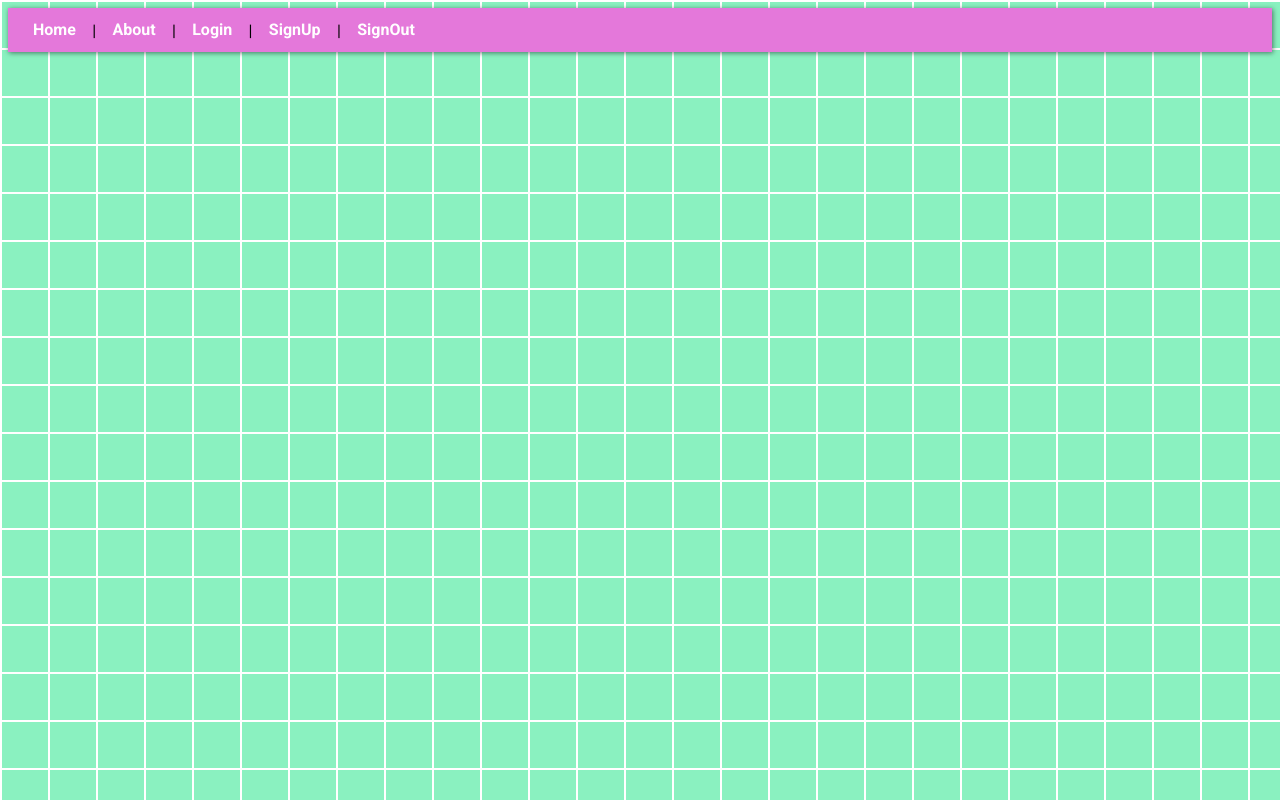
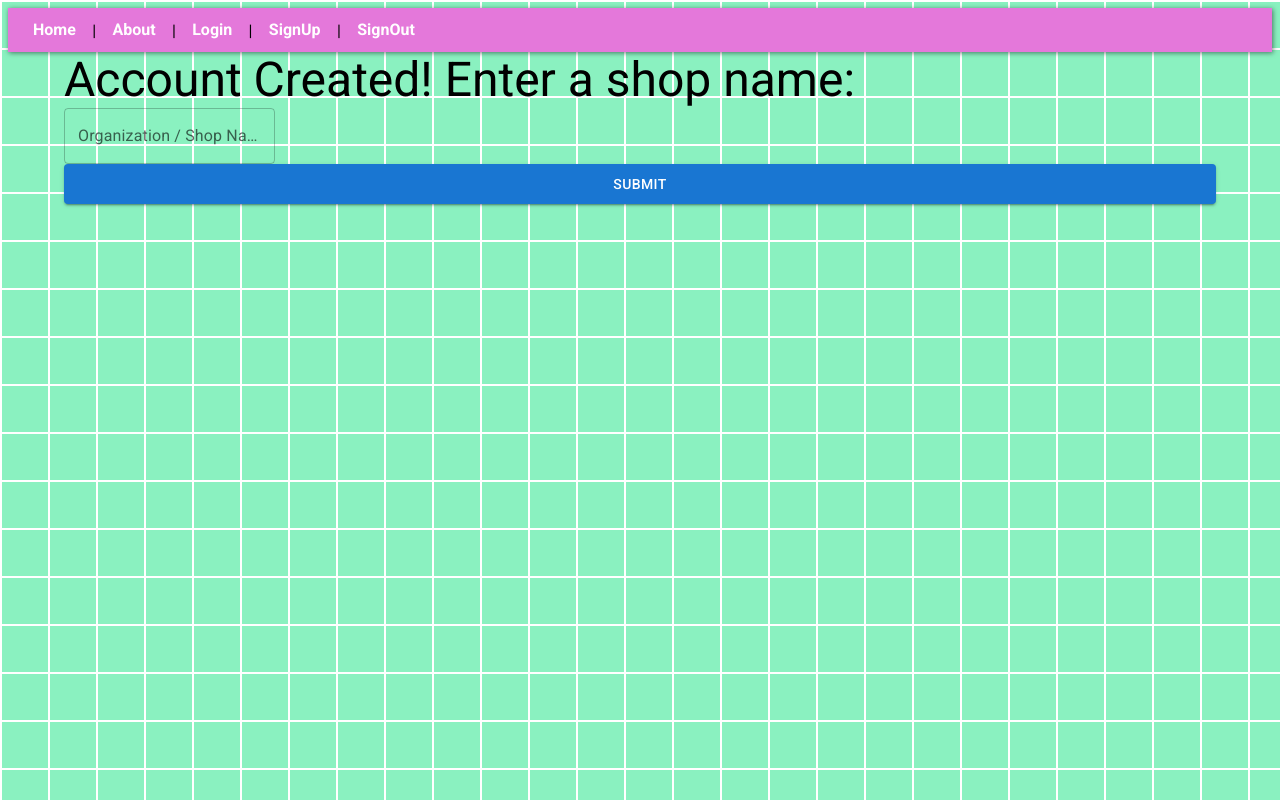
Before and after one commit to korovnmm/gashapon, a React (Create React App) app: page /account/setup in a window 1280 px wide. Built offline with nearby package versions, Linux system fonts and the light colour scheme; no server answers; the database is empty; sample sign-in values are in the browser's storage.

Commit message:
feat: added (non-functional) account setup page w/ redirects

```diff
--- a/src/App.js
+++ b/src/App.js
@@ -18,6 +18,7 @@ import { Login } from './pages/Login'
 import { SignUp } from './pages/SignUp'
 import { Dashboard } from './pages/dashboard/Dashboard'
 import { RedeemScreen } from './pages/home/RedeemScreen'
+import { AccountSetup } from 'pages/AccountSetup'
 
 function App() {
   return (
@@ -39,6 +40,7 @@ function App() {
         <Route exact path="/about" component={About} />
         <Route exact path="/redeem"><Redirect to={'/'} /></Route>
         <Route path="/redeem/:shopTag/:code" component={RedeemScreen} />
+        <AuthenticatedRoute path="/account/setup" component={AccountSetup} />
         <AuthenticatedRoute path="/dashboard" component={Dashboard} />
         <UnauthenticatedRoute exact path="/login" component={Login} />
         <UnauthenticatedRoute exact path="/signup" component={SignUp} />
--- /dev/null
+++ b/src/pages/AccountSetup.js
@@ -0,0 +1,30 @@
+import { useCallback } from 'react';
+import {
+    Box,
+    Button,
+    Container,
+    TextField,
+    Typography
+} from '@mui/material'
+
+export const AccountSetup = () => {
+    const handleSubmit = useCallback(async e => {
+        e.preventDefault();
+
+        const { shopName } = e.target.elements;
+        console.log(shopName.value);
+
+    }, []);
+
+    return (
+        <>
+            <Container>
+                <Box component="form" onSubmit={handleSubmit}>
+                    <Typography variant="h3" component="h3" align="left">Account Created! Enter a shop name:</Typography>
+                    <TextField fullwidth required id="shopName" type="or" label="Organization / Shop Name" autoComplete="organization" />
+                    <Button fullWidth variant="contained" type="submit">Submit</Button>
+                </Box>
+            </Container>
+        </>
+    );
+}
--- a/src/pages/dashboard/Dashboard.js
+++ b/src/pages/dashboard/Dashboard.js
@@ -10,13 +10,15 @@ import {
     useParams,
     useRouteMatch
 } from 'react-router-dom'
-import { useState } from 'react'
+import { useEffect, useState } from 'react'
 
-//import { useAuthState } from 'auth'
+import { useAuthState } from 'auth'
+import { getShopName } from 'db'
 import { AuthenticatedRoute } from 'components'
 
 import { Overview } from './Overview'
 import { Tickets } from './Tickets'
+import { useHistory } from 'react-router-dom'
 
 const pages = [
     {
@@ -71,14 +73,26 @@ function DashboardPage () {
 }
 
 export const Dashboard = () => {
-    //const { user } = useAuthState();
+    const { user } = useAuthState();
     const [value, setValue] = useState(0);
     const { url, path } = useRouteMatch();
+    const history = useHistory();
 
     const handleChange = (event, newValue) => {
         setValue(newValue);
     };
 
+    // Check if the account's been set up first
+    useEffect(() => {
+        async function checkAccountSetup() {
+            if (await getShopName(user.uid) == null) {
+                history.push("/account/setup");
+            }
+        }
+        checkAccountSetup();
+    });
+
+    // HTML
     return (
         <Container maxWidth="lg">
             <Box component="center" className="dashboard-wrapper"
```
